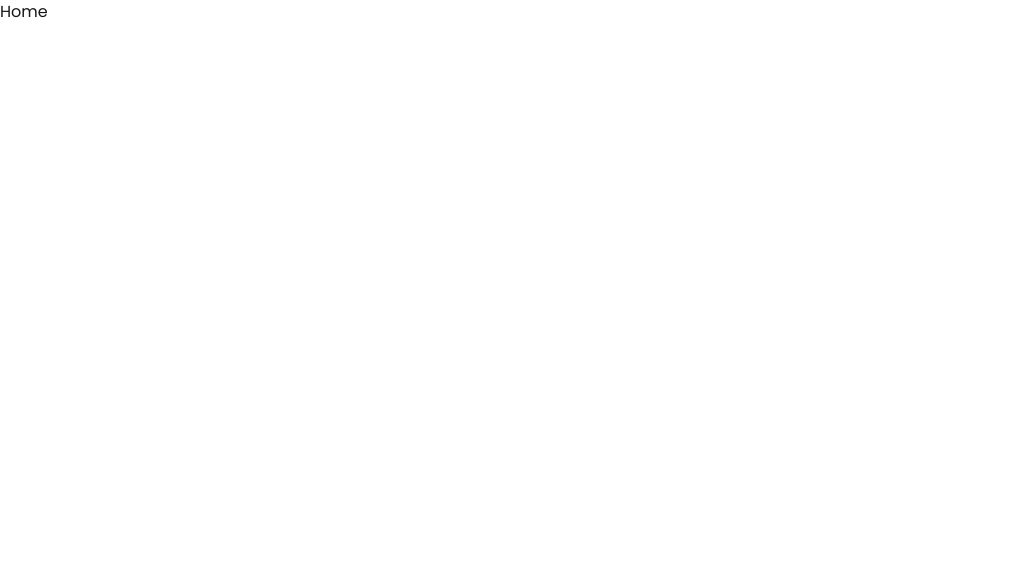
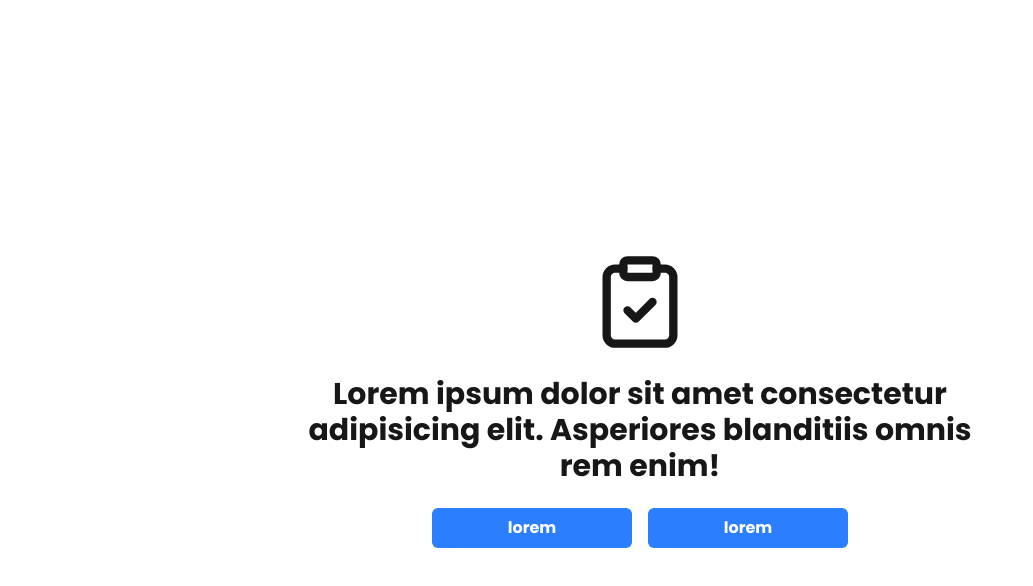
Before and after one commit to joseisaacpy/tarefas-plus, a Next.js app: page / in a window 1280 px wide. Shown: the top 586 px of the page, without its empty margins (0-1033 px from the left). Built offline with nearby package versions, Linux system fonts and the light colour scheme.

Commit message:
feat(hero): criar seção hero com icon e dois buttons placeholders

```diff
--- a/app/page.tsx
+++ b/app/page.tsx
@@ -1,5 +1,22 @@
+"use client";
+
+import { ClipboardCheck } from "lucide-react";
+
 export default function Home() {
   return (
-    <h1>Home</h1>
+    <section className="h-screen flex flex-col items-center justify-center text-center gap-6">
+      {/* img */}
+      <ClipboardCheck size={100} />
+      {/* title */}
+      <h1 className="text-lg max-w-2xl md:text-3xl font-bold">
+        Lorem ipsum dolor sit amet consectetur adipisicing elit. Asperiores
+        blanditiis omnis rem enim!
+      </h1>
+      {/* div btn */}
+      <div className="px-4 flex flex-col md:flex-row w-full gap-4 items-center justify-center">
+        <button className="btn w-full md:max-w-[200px]">lorem</button>
+        <button className="btn w-full md:max-w-[200px]">lorem</button>
+      </div>
+    </section>
   );
 }
```
